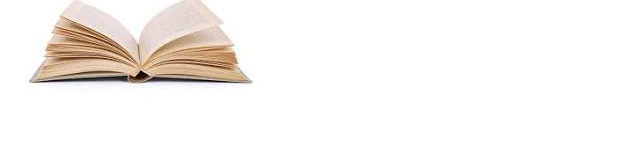
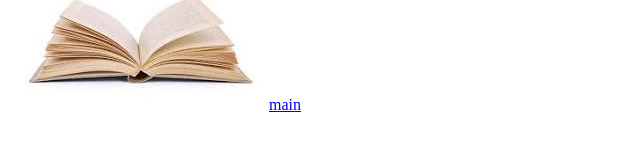
Before and after one commit to thamizh12345/nilavarasi, a plain HTML site: page index.html in a window 1280 px wide. Shown: the part 118-266 px from the top of the page, 0-640 px from the left. Drawn offline with Linux system fonts and the light colour scheme.

Commit message:
fourth change

```diff
--- a/index.html
+++ b/index.html
@@ -8,5 +8,6 @@
 <body>
 <h1>hello</h1>
 <img src="download.jpeg" alt="">
+<a href="main.html">main</a>
 </body>
 </html>
```
